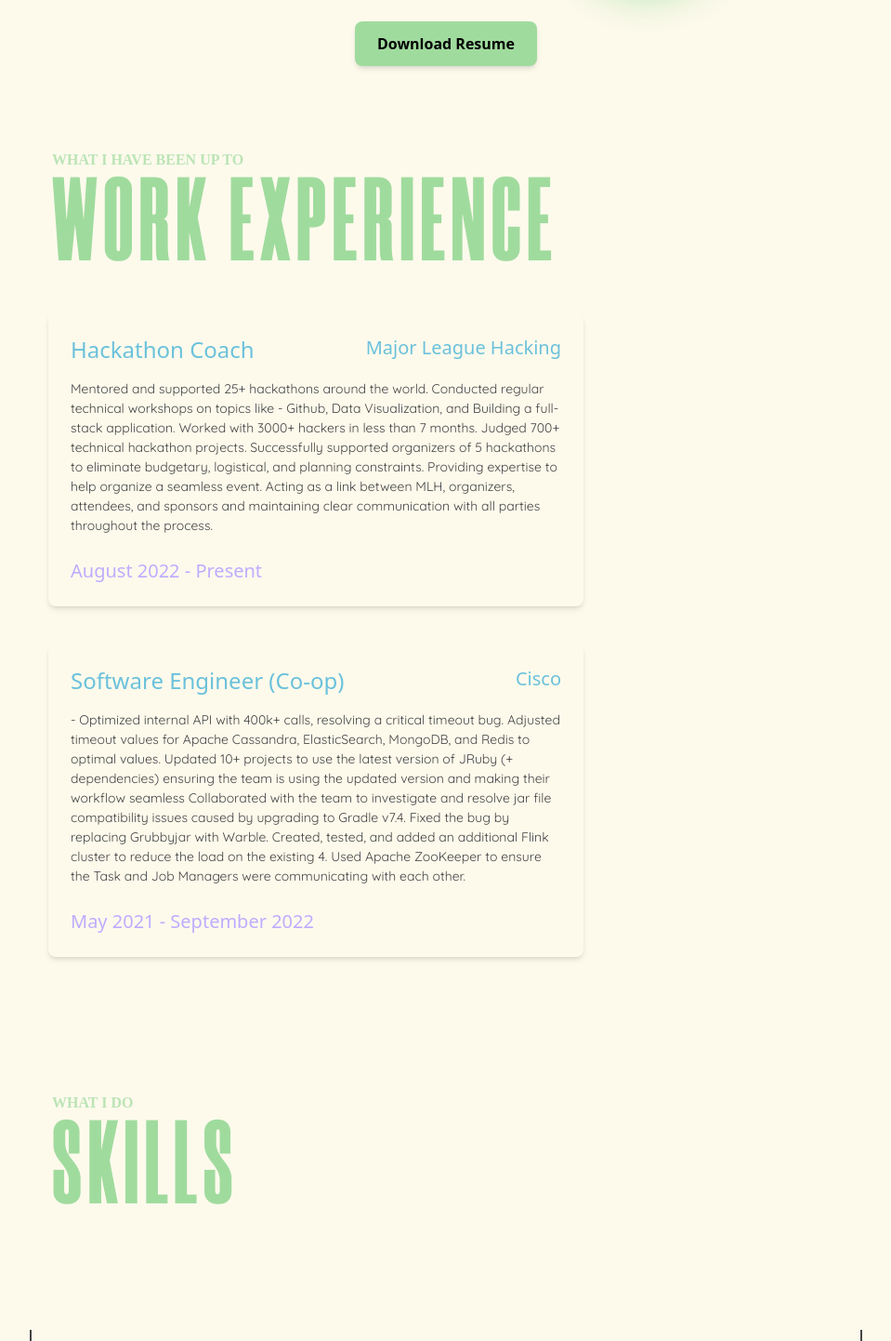
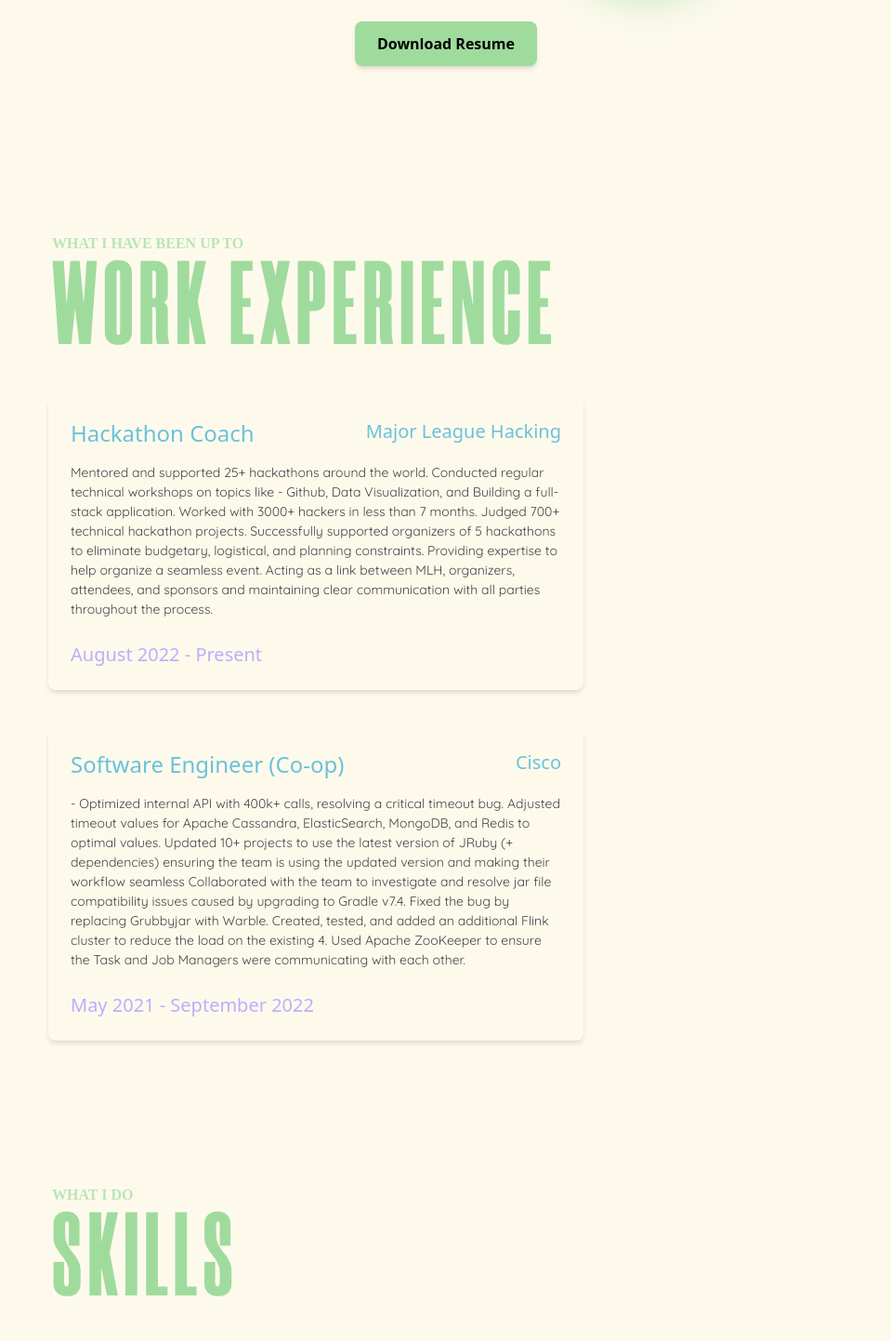
Before and after one commit to shreyasichauhan19/ShreyasiChauhan, a React (Vite) app: page / in a window 1280 px wide. Shown: the part 1360-2802 px from the top of the page at 93% size, without its empty margins (160-1119 px from the left). Built offline with nearby package versions, Linux system fonts and the light colour scheme; a web font is replaced by a local one.

Commit message:
final touches, spaces, nav links

```diff
--- a/src/Constants/constants.js
+++ b/src/Constants/constants.js
@@ -110,7 +110,7 @@
     title: 'About',
   },
   {
-    id: 'hero',
+    id: 'workexperience',
     title: 'Work Experience',
   },
   {
--- a/src/Pages/Skills.jsx
+++ b/src/Pages/Skills.jsx
@@ -6,7 +6,7 @@
   return (
     <div id="skills" className="w-full overflow-hidden-web flex justify-center">
       <div className="w-full min-h-[100px] flex flex-col xl:w-[70%]">
-        <div className="w-full mt-20 mb-20 ">
+        <div className="w-full mt-[10%]">
           <SectionTitle title="SKILLS" subtitle="WHAT I DO" />
         </div>
         <div className="xl:border-l-2 xl:border-r-2 xl:border-grayscale-300 h-full">
--- a/src/Pages/WorkExperience.jsx
+++ b/src/Pages/WorkExperience.jsx
@@ -23,7 +23,7 @@
   return (
     <div id="workexperience" className="w-full flex justify-center overflow-hidden-web">
       <div className="w-full xl:w-[70%] flex flex-col ">
-        <div className="w-full">
+        <div className="w-full mt-[10%]">
           <SectionTitle title="WORK EXPERIENCE" subtitle="What I have been up to" />
         </div>
         <ol>
```
